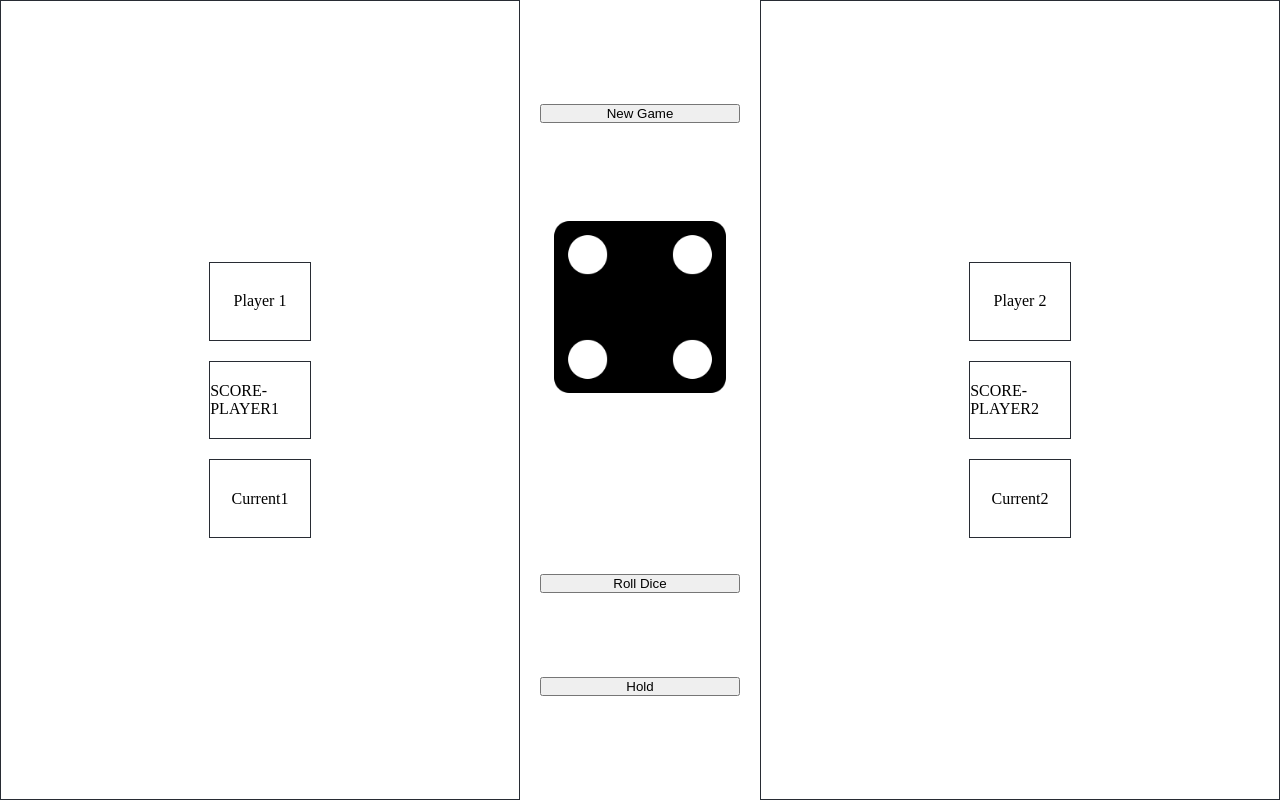
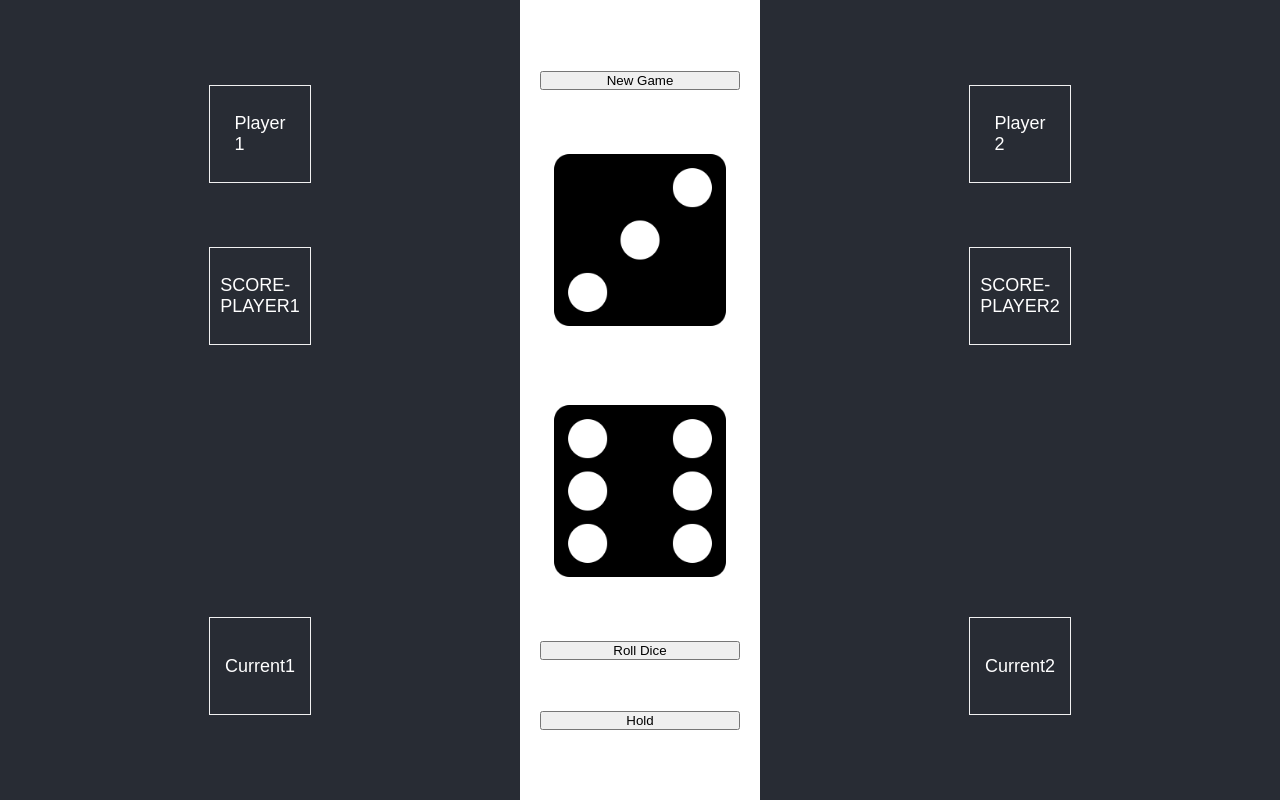
Before and after one commit to sivanxpeer/weekend8-dice-game, a React (Create React App) app: page / in a window 1280 px wide. Built offline with nearby package versions, Linux system fonts and the light colour scheme; the HTML template or start-up script is replaced by a standard one.

Commit message:
styling, props

```diff
--- a/src/components/Button/Button.jsx
+++ b/src/components/Button/Button.jsx
@@ -3,12 +3,31 @@ import Dice from "../Dice/Dice";
 import './Button.css'
 export default class Button extends React.Component {
 
+    rollDice(props) {
+        if (props.draw === 1) {
+            return <div className="dice img-1"></div>;
+        } else if (props.draw === 2) {
+            return <div className="dice img-2"></div>;
+        } else if (props.draw === 3) {
+            return <div className="dice img-3"></div>;
+        } else if (props.draw === 4) {
+            return <div className="dice img-4"></div>;
+        } else if (props.draw === 5) {
+            return <div className="dice img-5"></div>;
+        } else if (props.draw === 6) {
+            return <div className="dice img-6"></div>;
+        } else {
+            return <div className="dice ">!!!</div>;
+        }
+    }
+
+
     render = () => {
         return (
             <div className="Buttons-container">
                 <button onClick={() => window.location.reload()}>New Game</button>
-                <Dice/>
-                <Dice/>
+                <Dice />
+                <Dice />
                 <button onClick={console.log("click")}>Roll Dice</button>
                 <button onClick={console.log("click")}>Hold</button>
 
--- a/src/components/Dice/Dice.jsx
+++ b/src/components/Dice/Dice.jsx
@@ -8,9 +8,26 @@ import './Dice.css'
 // image5 = import(/assets/images / dice_icon_05);
 // image6 = import(/assets/images / dice_icon_06);
 
-const DiceImage = ["image-1","image-2","image-3","image-4","image-5","image-6"];
+const DiceImage = ["image-1", "image-2", "image-3", "image-4", "image-5", "image-6"];
+
+// rollDice=()=>{
+
+// }
 
 export default class Dice extends React.Component {
+
+    state = {
+        dices:[null, null],
+        currentScore:0
+    }
+
+    sumOfRoll = () => {
+        const firstDice = this.rollDice();
+        const secondDice = this.rollDice();
+        this.setState({ dices: [firstDice, secondDice] });
+        this.props.currentScore(firstDice + secondDice);
+        console.log(firstDice,secondDice,this.currentScore);
+    }
 
     // constructor(props) {
     //     super(props);
@@ -24,10 +41,23 @@ export default class Dice extends React.Component {
     //     }
     // }
 
-    pickDice=(array)=>{
-        return array[Math.floor(Math.random()*6)+1];
+    pickDice = (array) => {
+        let res = array[Math.floor(Math.random() * 6)];
+        let num = parseInt(res.match(/\d+/)[0]);
+        let sum = 0;
+        sum = sum + num;
+        // console.log(res);
+        // console.log(num);
+        // console.log(sum);
+        return res;
     }
 
+    rollDice() {
+        let arr = [this.randomDie(), this.randomDie()];
+        this.sumOfRoll();
+        console.log(arr);
+        return arr;
+    }
     render = () => {
         return (
             <div className={this.pickDice(DiceImage)}>
--- a/src/components/Game/Game.jsx
+++ b/src/components/Game/Game.jsx
@@ -22,6 +22,7 @@ export default class Game extends React.Component {
             players: ["player1","player2"],
         }
     }
+
     render = () => {
         // const whoIsThePlayer = {turn};
         //after if
--- a/src/components/Player/Player.css
+++ b/src/components/Player/Player.css
@@ -2,9 +2,11 @@
   box-sizing: border-box;
   margin: 0;
   padding: 0;
+
 }
 
 .player{
+  font-family:Arial, Helvetica, sans-serif;
     display:flex;
     flex-direction: column;
     justify-content:center;
@@ -13,6 +15,9 @@
     height:100vh;
     width:50vw;
     padding: 5px;
+    background-color:#282c34;
+    color: #fff;
+    font-size:large;
     /* justify-content:space-around; */
   }
 
@@ -23,10 +28,12 @@
     display: flex;
     justify-content:center;
     align-items: center;
-    border:1px solid #282c34;
-    margin: 10px;
+    border:1px solid #f1f1f1;
+    margin: 2rem;
+    padding: 3rem;
   }
 
-  .player-name{
+  .player-current{
     display: flex;
+    margin-top: 15rem;
   }
```
